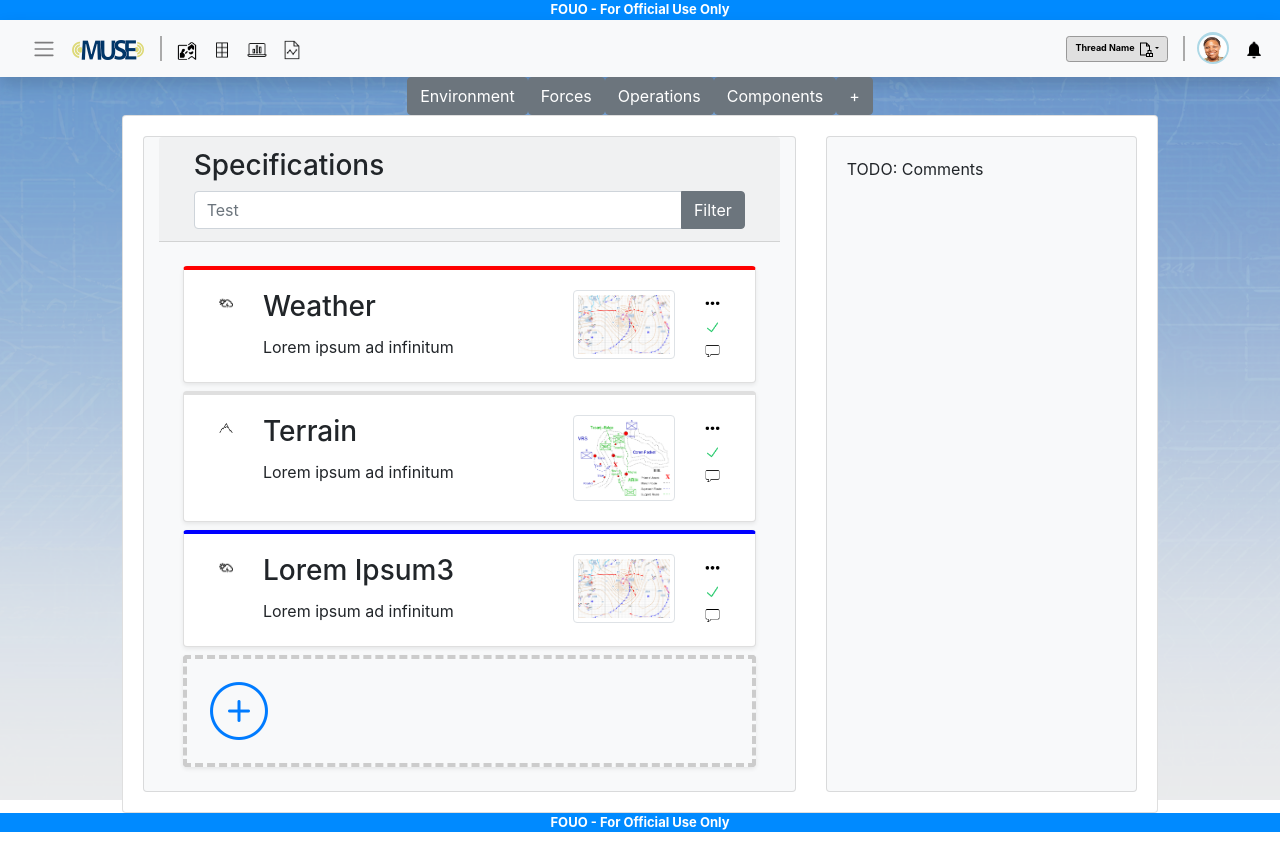
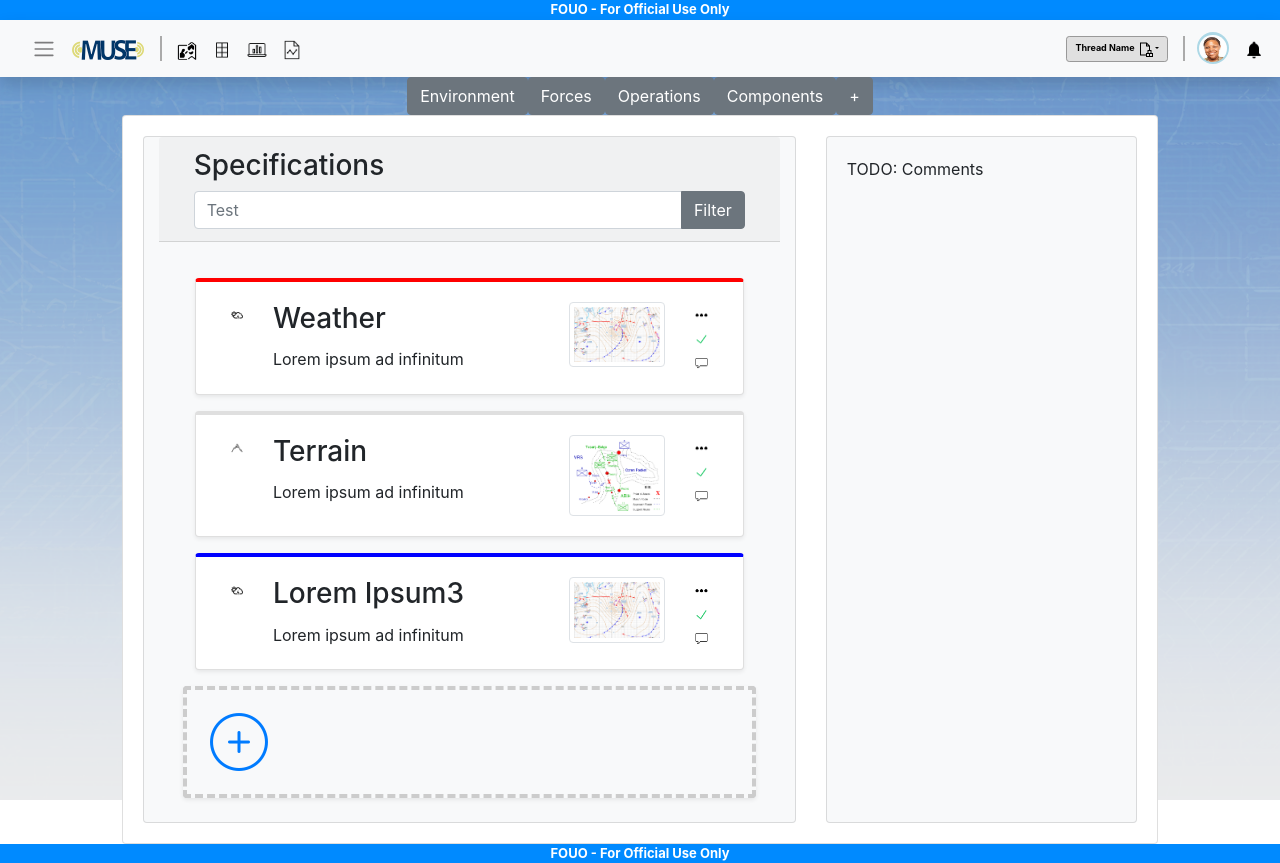
Before and after one commit to jesskcord13ODU/apollo-graphql-mongodb, a React (Create React App) app: page / in a window 1280 px wide. Before the commit the page ends 832 px from the top, so only its background shows below. Built offline with nearby package versions, Linux system fonts and the light colour scheme.

Commit message:
initial commit for edit modal and draggable ordering

```diff
--- a/src/App.css
+++ b/src/App.css
@@ -1,8 +1,8 @@
 body {
   /* height: 100vh;
   width: 100vw; */
-  margin: 0;
-  padding: 0;
+  /* margin: 0;
+  padding: 0; */
 }
 
 .App {
@@ -10,6 +10,7 @@ body {
   height: 100vh;
   width: 100vw;
   padding: 0;
+  margin: 0;
 }
 
 .App-logo {
@@ -104,7 +105,7 @@ body {
 
 .spec-card {
   text-align: left;
-  margin: .25rem;
+  margin: 1rem;
   border-top-width: .25rem;
   border-radius: .25rem;
 }
--- a/src/App.js
+++ b/src/App.js
@@ -16,21 +16,24 @@ const mission = {
               title: "Weather",
               description: "Lorem ipsum ad infinitum",
               bodyImage: "weatherMap.jpg",
-              color: "red"
+              color: "red",
+              order: "1",
           },
           {
               iconImage: "terrain.png",
               title: "Terrain",
               description: "Lorem ipsum ad infinitum",
               bodyImage: "ambushMap.png",
-              color: "green"
+              color: "green",
+              order: "2",
           },
           {
               iconImage: "weather.png",
               title: "Lorem Ipsum3",
               description: "Lorem ipsum ad infinitum",
               bodyImage: "weatherMap.jpg",
-              color: "blue"
+              color: "blue",
+              order: "3",
           }
       ]
     },
--- a/src/components/SpecCard.js
+++ b/src/components/SpecCard.js
@@ -1,5 +1,25 @@
-import React from 'react';
-import { Card, CardBody, Container, Row, Col, CardImg } from 'reactstrap';
+import React, { useState} from 'react';
+import { Card, CardBody, Container, Row, Col, Modal, ModalBody} from 'reactstrap';
+
+
+
+const SpecCard = ({ iconImage, bodyImage, title, description, color, order}) => {
+
+    const [modal, setModal] = useState(false);
+
+    const toggleEditModal = () => setModal(!modal);
+
+    //--Child Components--//
+
+    const EditModal = () => {
+        return (
+            <Modal isOpen={modal} toggle={toggleEditModal}>
+                <ModalBody>
+                   Card clicked: {title}
+                </ModalBody>
+            </Modal>
+        );
+    }
 
     const SpecContextButton = () => {
         return (
@@ -19,10 +39,37 @@ const SpecStatus = () => {
         )
     }
 
-const SpecCard = ({ iconImage, bodyImage, title, description, color }) => {
+    //--Event Handlers--//
+
+    const doubleClickHandler = (ev) => {
+        console.log("Card clicked: " + title);
+        toggleEditModal();
+    }
+
+    const dragStartHandler = (ev) => {
+        ev.dataTransfer.dropEffect = "move";
+    }
+
+    const dragOverHandler = (ev) => {
+        ev.preventDefault();
+        ev.dataTransfer.dropEffect = "move";
+    }
+
+    const dropHandler = (ev) => {
+        ev.preventDefault();
+        // ev.target.parentNode.insertBefore(document.createTextNode("test"), ev.target);
+    }
 
     return (
-        <Card className={"shadow-sm spec-card " + color}>
+        <Card
+            draggable={"true"}
+            onDoubleClick={doubleClickHandler}
+            onDragStart={dragStartHandler}
+            onDragOver={dragOverHandler}
+            onDrop={dropHandler}
+            className={"shadow-sm spec-card " + color}
+            >
+            <EditModal/> {/* isOpen={modal} toggle={toggle}*/}
             <CardBody>
                 <Container>
                     <Row>
--- a/src/components/SpecList.js
+++ b/src/components/SpecList.js
@@ -41,20 +41,21 @@ export const SpecList = ({ specs }) => {
                 </Col>
             </CardHeader>
             <CardBody>
-                <ListGroup>
+                <div>
                     {
                         specs !== undefined ? specs.map((ele, i) =>
-                            <SpecCard iconImage={ele.iconImage}
+                                <SpecCard iconImage={ele.iconImage}
                                     title={ele.title}
                                     description={ele.description}
                                     bodyImage={ele.bodyImage}
                                     color={ele.color}
+                                    order={ele.order}
                                     key={i}/>)
                             :
                             "Waiting on data..."
                     }
                     <NewSpecButton />
-                </ListGroup>
+                </div>
             </CardBody>
         </Card>
     )
```
Lines whose indentation alone changed are shown as unchanged.
